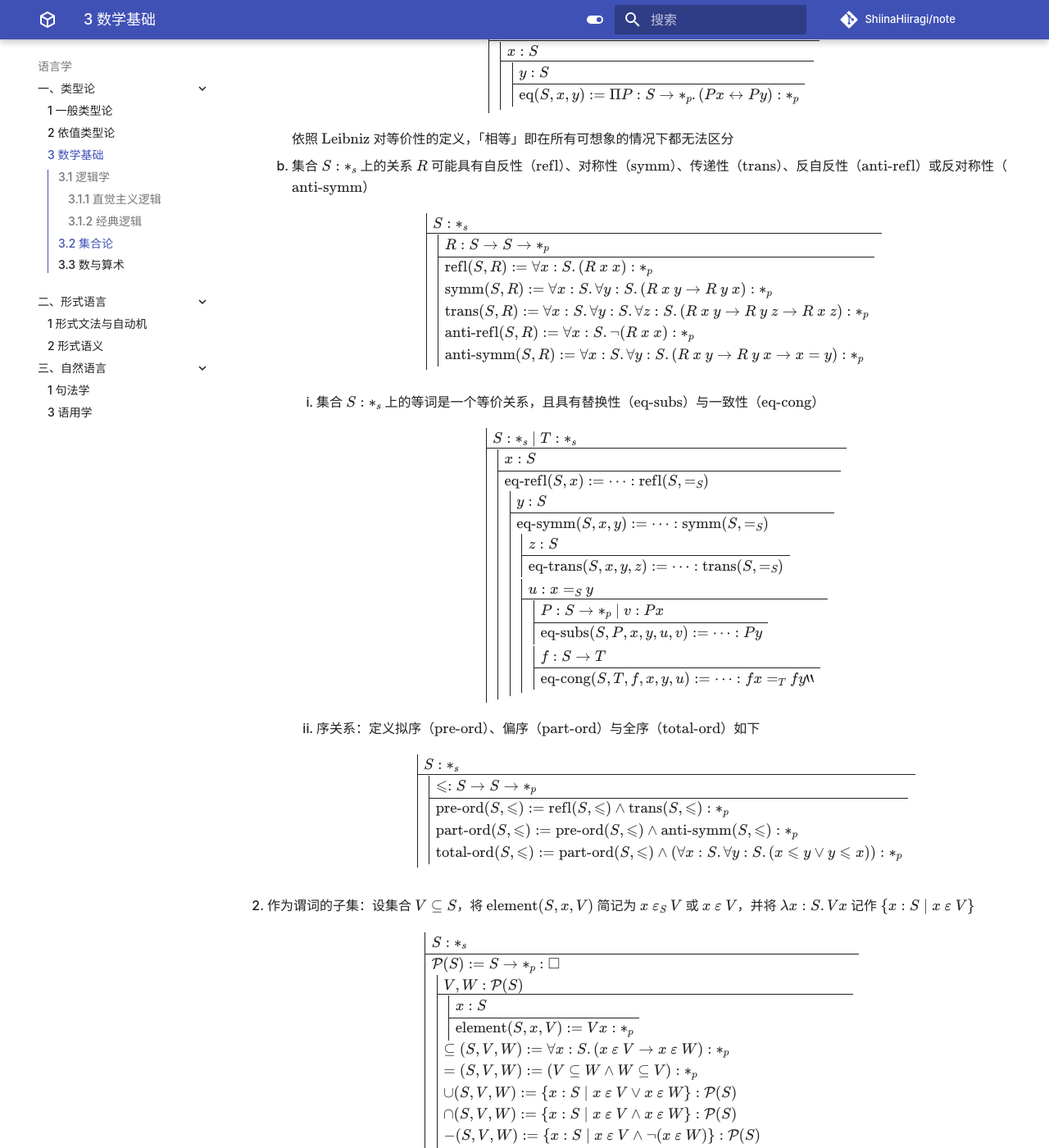
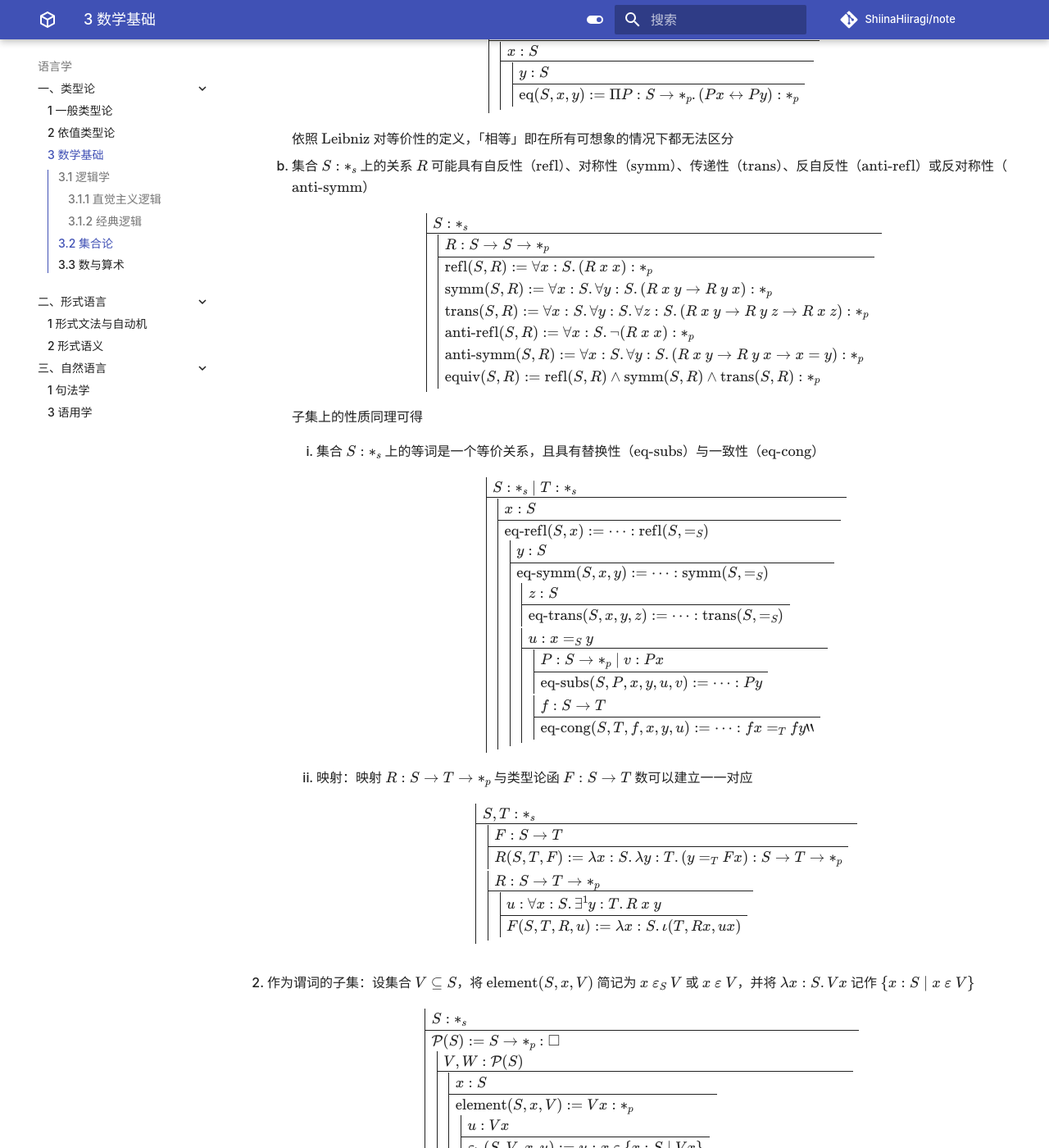
Before and after one commit to ShiinaHiiragi/note, an MkDocs documentation site: the page built from docs/lang/type/math.md, in a window 1280 px wide and 1400 px high, scrolled down 4750 px. Shown: the whole window at 82% size. Built offline with MkDocs 1.6.1 and Material for MkDocs 9.7.7, drawn with Linux system fonts in a browser that asks for light colours; comment, search, counter and statistics services are not loaded; some of the changed text lies outside the part shown.

Commit message:
add set theory

```diff
--- a/docs/lang/type/math.md
+++ b/docs/lang/type/math.md
@@ -415,10 +415,13 @@
                     \operatorname{trans}(S, R) := \forall x: S.\forall y: S.\forall z: S.(R \ x \ y \to R \ y \ z \to R \ x \ z): *_{p} \\
                     \operatorname{anti-refl}(S, R) := \forall x: S. \neg (R \ x \ x): *_{p} \\
                     \operatorname{anti-symm}(S, R) := \forall x: S.\forall y: S.(R \ x \ y \to R \ y \ x \to x = y): *_{p} \\
+                    \operatorname{equiv}(S, R) := \operatorname{refl} (S, R) \wedge \operatorname{symm} (S, R) \wedge \operatorname{trans} (S, R): *_{p}
                 }
             }
         }
         $$
+
+        子集上的性质同理可得
 
         1. 集合 $S: *_{s}$ 上的等词是一个等价关系，且具有替换性（$\operatorname{eq-subs}$）与一致性（$\operatorname{eq-cong}$）
 
@@ -458,18 +461,24 @@
             }
             $$
 
-        2. 序关系：定义拟序（$\operatorname{pre-ord}$）、偏序（$\operatorname{part-ord}$）与全序（$\operatorname{total-ord}$）如下
+        2. 映射：映射 $R: S \to T \to *_{p}$ 与类型论函 $F: S \to T$ 数可以建立一一对应
 
             $$
             \fitch{
                 \subcol{
-                    S: *_{s}
+                    S, T: *_{s}
                     \startsub \hline \subcol{
-                        \leqslant: S \to S \to *_{p} \\
+                        F: S \to T \\
                         \hline
-                        \operatorname{pre-ord} (S, \leqslant) := \operatorname{refl} (S, \leqslant) \wedge \operatorname{trans} (S, \leqslant): *_{p} \\
-                        \operatorname{part-ord} (S, \leqslant) := \operatorname{pre-ord} (S, \leqslant) \wedge \operatorname{anti-symm} (S, \leqslant): *_{p} \\
-                        \operatorname{total-ord} (S, \leqslant) := \operatorname{part-ord} (S, \leqslant) \wedge (\forall x: S. \forall y: S. (x \leqslant y \vee y \leqslant x)): *_{p} \\
+                        R(S, T, F) := \lambda x: S.\lambda y: T.(y =_{T} F x): S \to T \to *_{p}
+                    }
+                    \startsub \subcol{
+                        R: S \to T \to *_{p}
+                        \startsub \hline \subcol{
+                            u: \forall x: S.\exists^{1} y: T.R \ x \ y \\
+                            \hline
+                            F(S, T, R, u) := \lambda x: S.\iota(T, R x, ux)
+                        }
                     }
                 }
             }
@@ -489,6 +498,16 @@
                     x: S \\
                     \hline
                     \operatorname{element} (S, x, V) := V x: *_{p}
+                    \startsub \subcol{
+                        u: V x \\
+                        \hline
+                        \varepsilon_{\mathrm{in}}(S, V, x, u) := u: x \ \varepsilon \ \{x: S \mid V x\}
+                    }
+                    \startsub \subcol{
+                        v: (x \ \varepsilon \ \{x: S \mid V x\}) \\
+                        \hline
+                        \varepsilon_{\mathrm{el}} := v: V x
+                    }
                 }
                 \endsub
                 \subseteq(S, V, W) := \forall x: S.(x \ \varepsilon \ V \to x \ \varepsilon \ W): *_{p} \\
@@ -503,8 +522,45 @@
     }
     $$
 
-    1. $\varepsilon$ 的引入与消去规则
-    2. $\text{Leibniz}$ 等词 $\widehat{=}_{\mathcal P(S)}$
+    1. 子集的 $\text{Leibniz}$ 等词：将 $\operatorname{eq-subset}(S, V, W)$ 简记为 $V \widehat{=}_{\mathcal P(S)} W$
+
+        $$
+        \fitch{
+            \subcol{
+                S: *_{s}
+                \startsub \hline \subcol{
+                    V, W: \mathcal P(S) \\
+                    \hline
+                    \operatorname{eq-subset} (S, V, W) := \Pi K: \mathcal P(S) \to *_{p}.(KV \leftrightarrow KW): *_{p}
+                    \startsub \subcol{
+                        u: V = W \\
+                        \hline
+                        \operatorname{eq-prop} (S, V, W, u) := \bot \!\!\! \bot: V \widehat{=}_{\mathcal P(S)} W
+                    }
+                    \startsub \subcol{
+                        u: V \widehat{=}_{\mathcal P(S)} W \\
+                        \hline
+                        =_{\mathrm{prop}}(S, V, W, u) := \cdots: (V \subseteq W \wedge W \subseteq V)
+                    }
+                }
+            }
+        }
+        $$
+
+        易证 $\text{Leibniz}$ 等词蕴含子集等词 $=$，但反之无法证明，因此需要单独设置公理
+
+    2. 空集与全集：对于集合 $S: *_{s}$，全集 $\operatorname{full-set} (S)$ 为包含 $S$ 中所有元素的集合，将 $\varnothing(S)$ 简记为 $\varnothing_{S}$
+
+        $$
+        \fitch{
+            \subcol{
+                S: *_{s} \\
+                \hline
+                \varnothing(S) := \{x: S \mid \bot\}: \mathcal P(S) \\
+                \operatorname{full-set} (S) := \{x: S \mid \neg \bot\}: \mathcal P(S)
+            }
+        }
+        $$
 
 ## 3.3 数与算术
 
```
Also changed, not shown: docs/index.md (+1 -1 lines).
